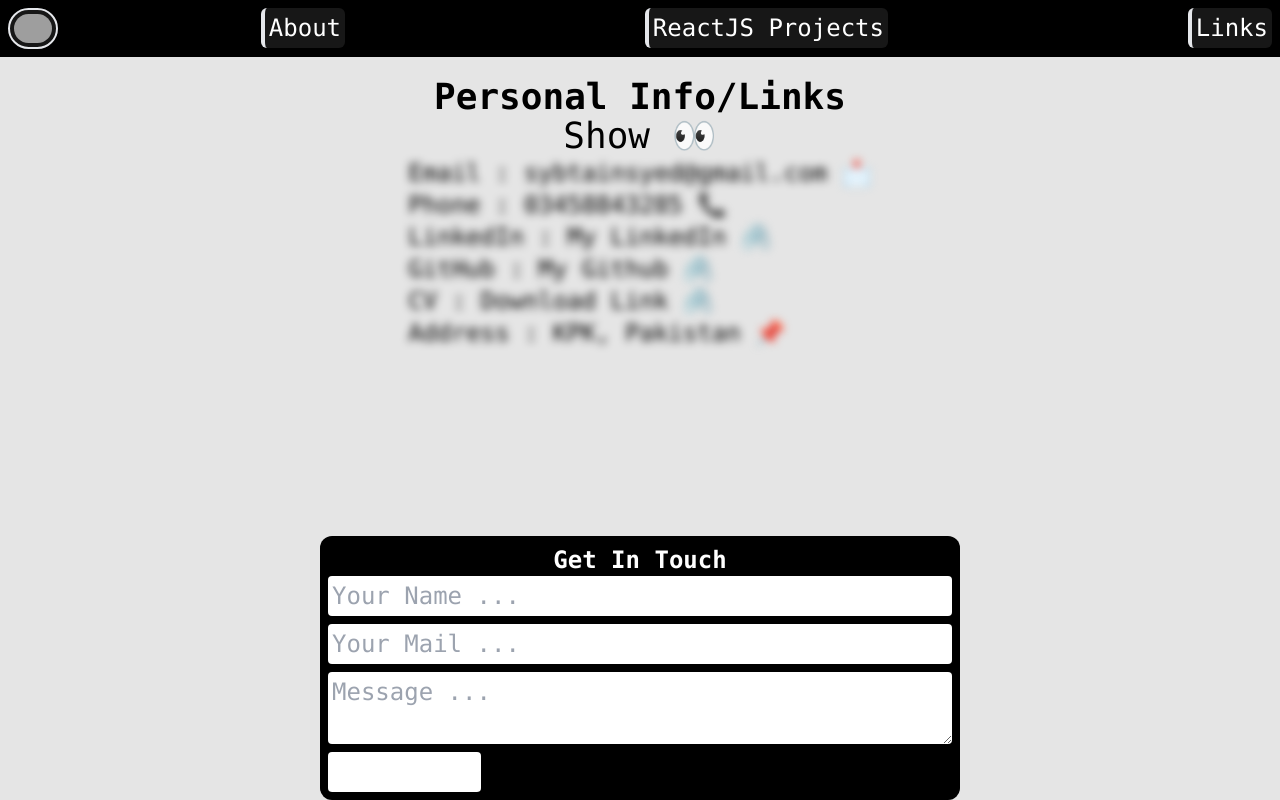
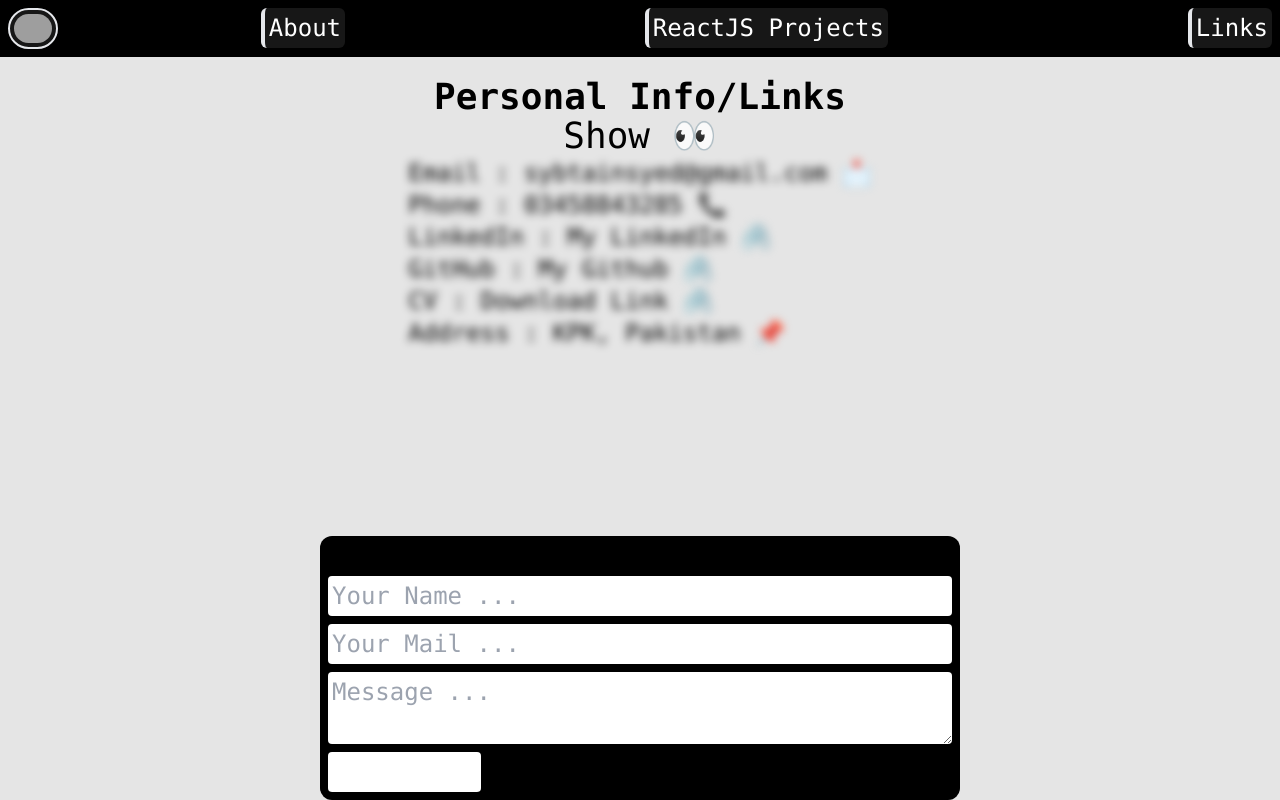
Before and after one commit to SyedSybtain/syedsybtain, a React (Vite) app: page /links in a window 1280 px wide. Built offline with nearby package versions, Linux system fonts and the light colour scheme; grey boxes are pictures that could not be loaded.

Commit message:
form text

```diff
--- a/src/components/Links.jsx
+++ b/src/components/Links.jsx
@@ -33,7 +33,7 @@ function Links() {
             <div>Address : KPK, Pakistan 📌 </div>
           </div>
 
-          <div className='bg-black text-white p-2 rounded-xl mt-8 w-[100%] md:w-[50%]  self-center absolute bottom-0'>
+          <div className='bg-black text-black p-2 rounded-xl mt-8 w-[100%] md:w-[50%]  self-center absolute bottom-0'>
               <b>Get In Touch</b>
               <form className='flex flex-col gap-2' ref={form} onSubmit={handleMail}>
                 <input className='p-1 rounded' type="text" name='name' placeholder='Your Name ...'  />
```
